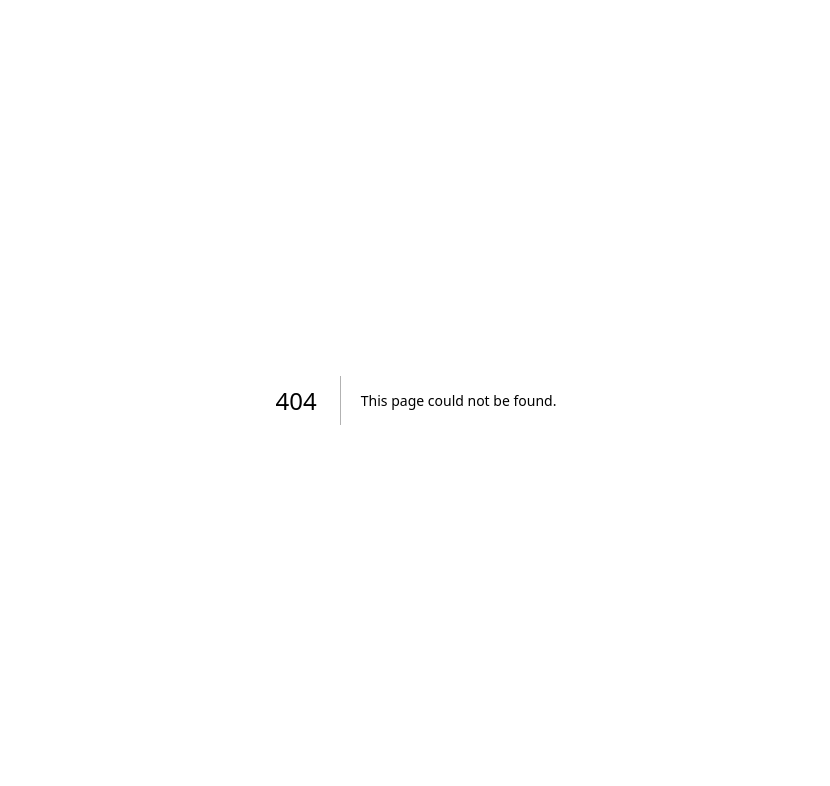
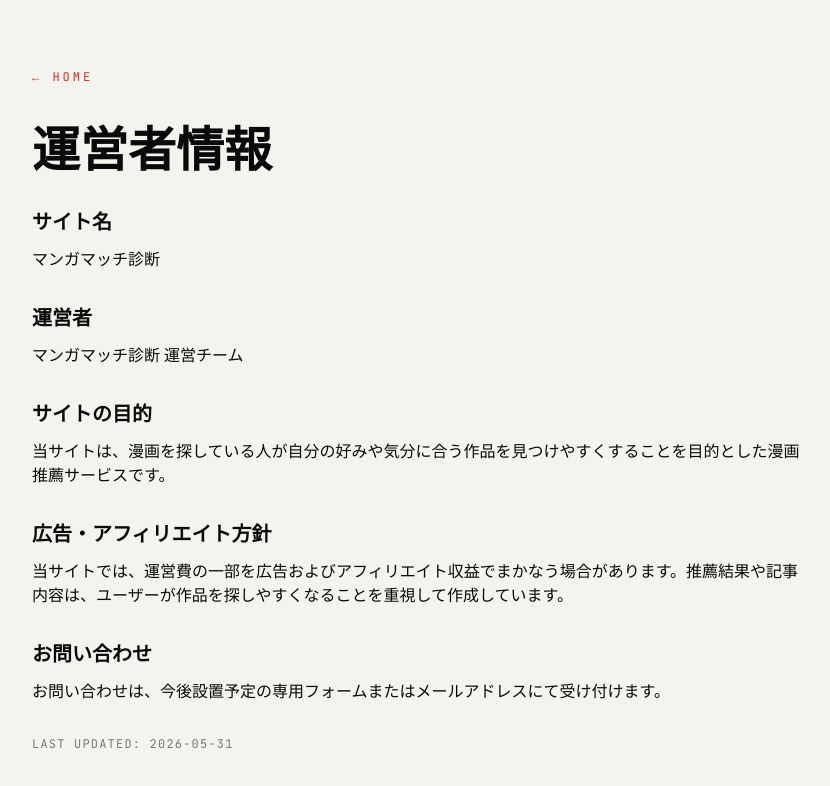
Before and after one commit to mikasaackerman0315/manga-match-shindan, a Next.js app in the folder manga-oracle-gemini/: page /about in a window 1280 px wide. Before the commit this address had no page. Shown: the top 786 px of the page, without its empty margins (224-1054 px from the left). Built offline with nearby package versions, Linux system fonts and the light colour scheme.

Commit message:
Add operator and affiliate disclosure pages

```diff
--- /dev/null
+++ b/manga-oracle-gemini/src/app/about/page.jsx
@@ -0,0 +1,38 @@
+export const metadata = {
+  title: "運営者情報 | マンガマッチ診断",
+  description: "マンガマッチ診断の運営者情報、サイト目的、広告・アフィリエイト方針について掲載しています。",
+};
+
+export default function AboutPage() {
+  return (
+    <main className="min-h-screen px-6 py-16" style={{ backgroundColor: "#f5f3ee", color: "#0a0a0a", fontFamily: "'Noto Serif JP', serif" }}>
+      <article className="max-w-3xl mx-auto">
+        <a href="/" className="text-xs tracking-[0.25em] uppercase" style={{ color: "#c0392b", fontFamily: "'JetBrains Mono', monospace" }}>← HOME</a>
+        <h1 className="text-4xl md:text-5xl font-bold mt-10 mb-8" style={{ fontFamily: "'Cormorant Garamond', 'Noto Serif JP', serif" }}>運営者情報</h1>
+        <div className="space-y-8 leading-8 text-sm md:text-base">
+          <section>
+            <h2 className="text-xl font-semibold mb-3">サイト名</h2>
+            <p>マンガマッチ診断</p>
+          </section>
+          <section>
+            <h2 className="text-xl font-semibold mb-3">運営者</h2>
+            <p>マンガマッチ診断 運営チーム</p>
+          </section>
+          <section>
+            <h2 className="text-xl font-semibold mb-3">サイトの目的</h2>
+            <p>当サイトは、漫画を探している人が自分の好みや気分に合う作品を見つけやすくすることを目的とした漫画推薦サービスです。</p>
+          </section>
+          <section>
+            <h2 className="text-xl font-semibold mb-3">広告・アフィリエイト方針</h2>
+            <p>当サイトでは、運営費の一部を広告およびアフィリエイト収益でまかなう場合があります。推薦結果や記事内容は、ユーザーが作品を探しやすくなることを重視して作成しています。</p>
+          </section>
+          <section>
+            <h2 className="text-xl font-semibold mb-3">お問い合わせ</h2>
+            <p>お問い合わせは、今後設置予定の専用フォームまたはメールアドレスにて受け付けます。</p>
+          </section>
+          <p className="text-xs tracking-widest" style={{ color: "#777", fontFamily: "'JetBrains Mono', monospace" }}>LAST UPDATED: 2026-05-31</p>
+        </div>
+      </article>
+    </main>
+  );
+}
--- a/manga-oracle-gemini/src/app/contact/page.jsx
+++ b/manga-oracle-gemini/src/app/contact/page.jsx
@@ -1,6 +1,6 @@
 export const metadata = {
   title: "お問い合わせ | マンガマッチ診断",
-  description: "マンガマッチ診断へのお問い合わせについて。",
+  description: "マンガマッチ診断へのお問い合わせについて掲載しています。",
 };
 
 export default function ContactPage() {
@@ -12,11 +12,11 @@ export default function ContactPage() {
         <div className="space-y-8 leading-8 text-sm md:text-base">
           <section>
             <h2 className="text-xl font-semibold mb-3">お問い合わせについて</h2>
-            <p>マンガマッチ診断へのご意見、不具合報告、掲載内容に関するお問い合わせは、今後設置予定のお問い合わせフォームまたは連絡先メールアドレスから受け付けます。</p>
+            <p>マンガマッチ診断へのご意見、不具合報告、掲載内容に関するご連絡は、今後設置予定のお問い合わせフォームまたは専用メールアドレスから受け付けます。</p>
           </section>
           <section>
-            <h2 className="text-xl font-semibold mb-3">お願い</h2>
-            <p>作品情報やリンク先情報は、変更される場合があります。誤りを見つけた場合は、対象作品名と内容を添えてご連絡ください。</p>
+            <h2 className="text-xl font-semibold mb-3">ご連絡時のお願い</h2>
+            <p>作品情報やリンク先情報の誤りを見つけた場合は、対象作品名と内容を添えてご連絡ください。</p>
           </section>
           <section>
             <h2 className="text-xl font-semibold mb-3">連絡先</h2>
--- a/manga-oracle-gemini/src/app/disclaimer/page.jsx
+++ b/manga-oracle-gemini/src/app/disclaimer/page.jsx
@@ -1,6 +1,6 @@
 export const metadata = {
-  title: "免責事項 | マンガマッチ診断",
-  description: "マンガマッチ診断の免責事項です。",
+  title: "免責事項・広告について | マンガマッチ診断",
+  description: "マンガマッチ診断の免責事項、広告配信、アフィリエイトリンク、Amazonアソシエイト表記について掲載しています。",
 };
 
 export default function DisclaimerPage() {
@@ -8,7 +8,7 @@ export default function DisclaimerPage() {
     <main className="min-h-screen px-6 py-16" style={{ backgroundColor: "#f5f3ee", color: "#0a0a0a", fontFamily: "'Noto Serif JP', serif" }}>
       <article className="max-w-3xl mx-auto">
         <a href="/" className="text-xs tracking-[0.25em] uppercase" style={{ color: "#c0392b", fontFamily: "'JetBrains Mono', monospace" }}>← HOME</a>
-        <h1 className="text-4xl md:text-5xl font-bold mt-10 mb-8" style={{ fontFamily: "'Cormorant Garamond', 'Noto Serif JP', serif" }}>免責事項</h1>
+        <h1 className="text-4xl md:text-5xl font-bold mt-10 mb-8" style={{ fontFamily: "'Cormorant Garamond', 'Noto Serif JP', serif" }}>免責事項・広告について</h1>
         <div className="space-y-8 leading-8 text-sm md:text-base">
           <section>
             <h2 className="text-xl font-semibold mb-3">推薦結果について</h2>
@@ -16,20 +16,26 @@ export default function DisclaimerPage() {
           </section>
           <section>
             <h2 className="text-xl font-semibold mb-3">作品情報について</h2>
-            <p>作品の巻数、連載状況、アニメ化情報などは、公開時点の情報をもとにしています。最新情報と異なる場合があります。</p>
+            <p>作品の巻数、連載状況、アニメ化情報、価格、在庫などは変更される場合があります。最新情報は各販売サイトや公式情報をご確認ください。</p>
+          </section>
+          <section>
+            <h2 className="text-xl font-semibold mb-3">広告・アフィリエイトについて</h2>
+            <p>当サイトは広告配信サービスおよびアフィリエイトプログラムを利用しています。リンク先で商品を購入した場合、当サイトが紹介料を受け取ることがあります。</p>
+            <p className="mt-3">当サイトはAmazonアソシエイト・プログラムの参加者です。適格販売により収入を得ています。</p>
           </section>
           <section>
             <h2 className="text-xl font-semibold mb-3">外部リンクについて</h2>
-            <p>当サイトから移動する外部サイトの内容、商品、価格、在庫、サービス内容について、当サイトは責任を負いません。</p>
+            <p>当サイトから移動した外部サイトの商品、価格、在庫、サービス内容、個人情報の取り扱いについて、当サイトは責任を負いません。</p>
           </section>
           <section>
             <h2 className="text-xl font-semibold mb-3">著作権について</h2>
-            <p>当サイトで掲載している作品名、作者名、関連する権利は各権利者に帰属します。権利を侵害する目的はありません。</p>
+            <p>当サイトで掲載している作品名、作者名、出版社名などに関する権利は、各権利者に帰属します。権利を侵害する目的はありません。</p>
           </section>
           <section>
             <h2 className="text-xl font-semibold mb-3">損害等の責任</h2>
-            <p>当サイトの利用によって発生した損害、トラブル、不利益について、当サイトは責任を負いかねます。</p>
+            <p>当サイトの利用により発生した損害、トラブル、不利益について、当サイトは責任を負いかねます。</p>
           </section>
+          <p className="text-xs tracking-widest" style={{ color: "#777", fontFamily: "'JetBrains Mono', monospace" }}>LAST UPDATED: 2026-05-31</p>
         </div>
       </article>
     </main>
--- a/manga-oracle-gemini/src/app/page.jsx
+++ b/manga-oracle-gemini/src/app/page.jsx
@@ -392,6 +392,7 @@ export default function App() {
               <a href="/trending-manga" className="hover:text-[#c0392b] transition-colors">トレンド漫画</a>
             </div>
             <nav className="mt-10 flex flex-wrap justify-center gap-x-5 gap-y-2 text-[11px] tracking-[0.18em] uppercase" style={{ fontFamily: "'JetBrains Mono', monospace", color: "#777" }}>
+              <a href="/about" className="hover:text-[#c0392b] transition-colors">About</a>
               <a href="/privacy" className="hover:text-[#c0392b] transition-colors">Privacy</a>
               <a href="/contact" className="hover:text-[#c0392b] transition-colors">Contact</a>
               <a href="/disclaimer" className="hover:text-[#c0392b] transition-colors">Disclaimer</a>
--- a/manga-oracle-gemini/src/app/privacy/page.jsx
+++ b/manga-oracle-gemini/src/app/privacy/page.jsx
@@ -1,6 +1,6 @@
 export const metadata = {
   title: "プライバシーポリシー | マンガマッチ診断",
-  description: "マンガマッチ診断のプライバシーポリシーです。",
+  description: "マンガマッチ診断のプライバシーポリシーです。取得する情報、利用目的、Cookie、広告、アクセス解析について掲載しています。",
 };
 
 export default function PrivacyPage() {
@@ -12,7 +12,7 @@ export default function PrivacyPage() {
         <div className="space-y-8 leading-8 text-sm md:text-base">
           <section>
             <h2 className="text-xl font-semibold mb-3">取得する情報</h2>
-            <p>当サイトでは、漫画推薦のために、ユーザーが診断で選択した回答や自由記述の内容を処理します。氏名、住所、電話番号など、個人を直接特定する情報の入力は求めていません。</p>
+            <p>当サイトでは、漫画推薦のために、診断で選択された回答や自由記述の内容を処理します。氏名、住所、電話番号など、個人を直接特定する情報の入力は求めていません。</p>
           </section>
           <section>
             <h2 className="text-xl font-semibold mb-3">利用目的</h2>
@@ -20,21 +20,21 @@ export default function PrivacyPage() {
           </section>
           <section>
             <h2 className="text-xl font-semibold mb-3">外部サービス</h2>
-            <p>当サイトでは、AIによる推薦生成のためにGoogle Gemini APIを利用します。また、今後Google Analytics、Google AdSense、アフィリエイトサービスを利用する場合があります。</p>
+            <p>当サイトでは、AIによる推薦生成のためにGoogle Gemini APIを利用します。また、Google Analytics、Google AdSense、アフィリエイトサービスを利用する場合があります。</p>
+          </section>
+          <section>
+            <h2 className="text-xl font-semibold mb-3">Cookieについて</h2>
+            <p>広告配信やアクセス解析のためにCookieを使用する場合があります。Cookieはブラウザ設定から無効にできます。</p>
           </section>
           <section>
             <h2 className="text-xl font-semibold mb-3">広告とアフィリエイト</h2>
-            <p>当サイトは、広告配信サービスおよびアフィリエイトプログラムを利用する場合があります。リンク先の商品やサービスの購入、契約、問い合わせはユーザー自身の判断で行ってください。</p>
-          </section>
-          <section>
-            <h2 className="text-xl font-semibold mb-3">Cookieについて</h2>
-            <p>広告配信やアクセス解析のためにCookieを使用する場合があります。Cookieはブラウザ設定から無効化できます。</p>
+            <p>当サイトは広告およびアフィリエイトリンクを掲載する場合があります。リンク先での購入や契約はユーザー自身の判断で行ってください。</p>
           </section>
           <section>
             <h2 className="text-xl font-semibold mb-3">改定</h2>
-            <p>本ポリシーは、必要に応じて予告なく変更されることがあります。変更後の内容は当ページに掲載した時点で有効になります。</p>
+            <p>本ポリシーは、必要に応じて予告なく変更されることがあります。変更後の内容は当ページに掲載された時点で有効になります。</p>
           </section>
-          <p className="text-xs tracking-widest" style={{ color: "#777", fontFamily: "'JetBrains Mono', monospace" }}>LAST UPDATED: 2026-05-29</p>
+          <p className="text-xs tracking-widest" style={{ color: "#777", fontFamily: "'JetBrains Mono', monospace" }}>LAST UPDATED: 2026-05-31</p>
         </div>
       </article>
     </main>
--- a/manga-oracle-gemini/src/app/sitemap.js
+++ b/manga-oracle-gemini/src/app/sitemap.js
@@ -38,6 +38,12 @@ export default function sitemap() {
       priority: 0.4,
     },
     {
+      url: `${siteUrl}/about`,
+      lastModified: now,
+      changeFrequency: "monthly",
+      priority: 0.4,
+    },
+    {
       url: `${siteUrl}/themes`,
       lastModified: now,
       changeFrequency: "weekly",
```
